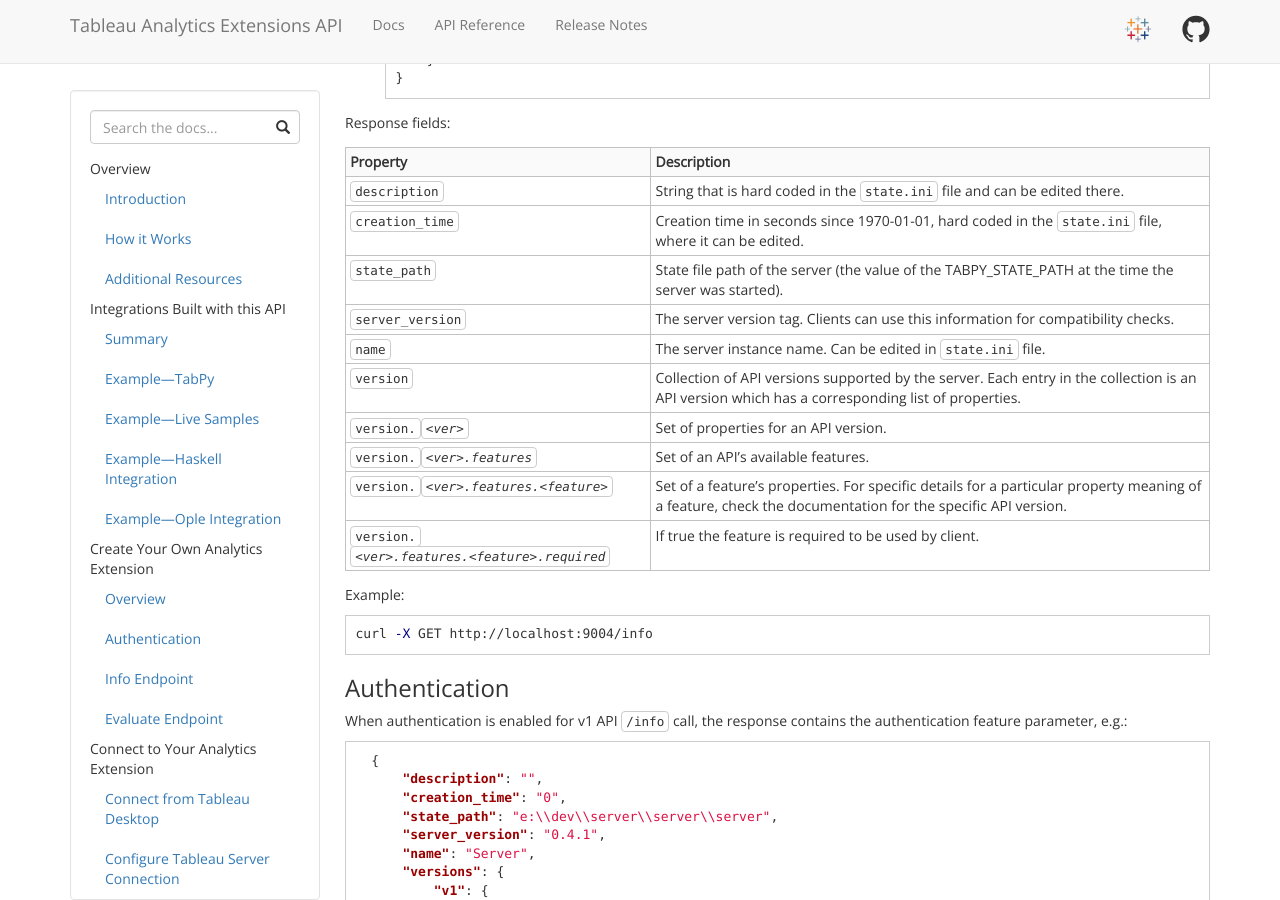
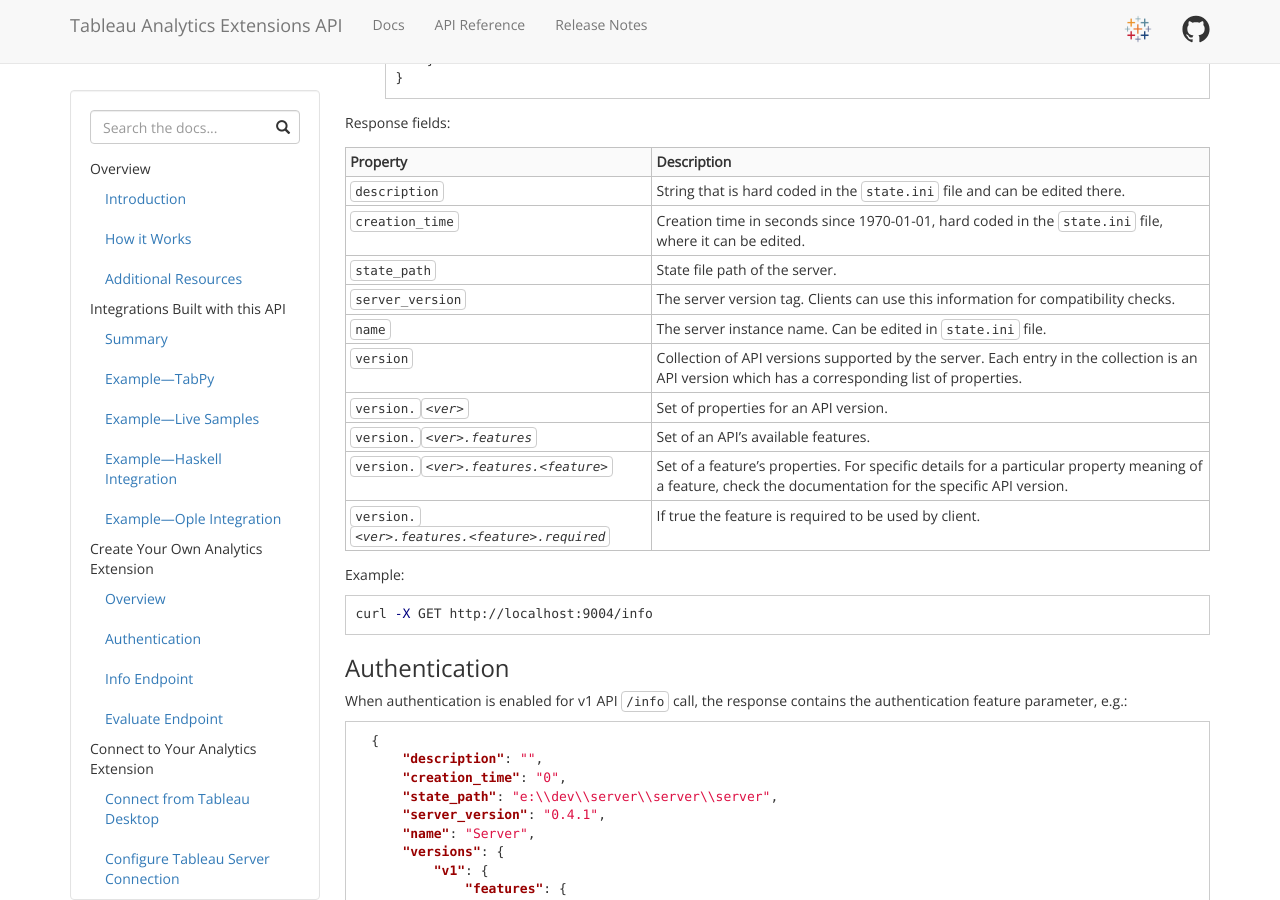
Before and after one commit to tableau/analytics-extensions-api, a Jekyll site: the page built from docs/ae_api_ref.md, in a window 1280 px wide and 900 px high, scrolled down 1234 px. Built offline with Jekyll 4.4.1, drawn with Linux system fonts in a browser that asks for light colours; nearby versions of some CDN libraries.

Commit message:
Update ae_api_ref.md

```diff
--- a/docs/ae_api_ref.md
+++ b/docs/ae_api_ref.md
@@ -70,7 +70,7 @@
 --- | ---
 `description` | String that is hard coded in the `state.ini` file and can be edited there.
 `creation_time` |  Creation time in seconds since 1970-01-01, hard coded in the `state.ini` file, where it can be edited.
-`state_path` | State file path of the server (the value of the TABPY_STATE_PATH at the time the server was started).
+`state_path` | State file path of the server.
 `server_version` | The server version tag. Clients can use this information for compatibility checks.
 `name` | The server instance name. Can be edited in `state.ini` file.
 `version` | Collection of API versions supported by the server. Each entry in the collection is an API version which has a corresponding list of properties.
```
